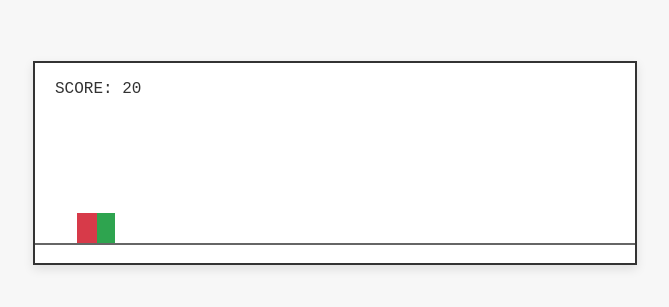
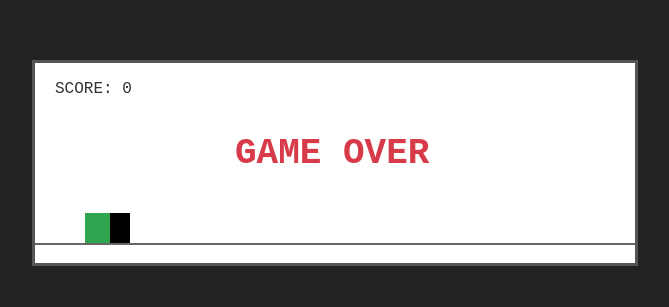
Before and after one commit to s2026170-sys/agent-bot, a website: page src/game.html in a window 1280 px wide. Shown: the part 237-544 px from the top of the page, without its empty margins (305-974 px from the left). Drawn offline with Linux system fonts and the light colour scheme.

Commit message:
Update game.html

```diff
--- a/src/game.html
+++ b/src/game.html
@@ -2,10 +2,10 @@
 <html>
 <head>
   <meta charset="utf-8">
-  <title>Indie Dino Run</title>
+  <title>Indie Dino Run (Hardcore)</title>
   <style>
-    body { margin: 0; background: #f7f7f7; display: flex; justify-content: center; align-items: center; height: 100vh; font-family: sans-serif; }
-    canvas { background: #fff; border: 2px solid #333; box-shadow: 0 4px 10px rgba(0,0,0,0.1); }
+    body { margin: 0; background: #222; display: flex; justify-content: center; align-items: center; height: 100vh; }
+    canvas { background: #fff; border: 3px solid #555; }
   </style>
 </head>
 <body>
@@ -15,46 +15,57 @@
     const ctx = canvas.getContext('2d');
 
     let dinoY = 150, dinoVY = 0, isJumping = false;
-    let obstacleX = 600, speed = 6, score = 0;
+    let obstacleX = 600, speed = 7, score = 0;
+    let isGameOver = false;
 
     window.addEventListener('keydown', (e) => {
-      if (e.code === 'Space' && !isJumping) {
-        dinoVY = -12;
-        isJumping = true;
+      if (e.code === 'Space') {
+        if (isGameOver) {
+          // リスタート
+          isGameOver = false;
+          dinoY = 150; dinoVY = 0;
+          obstacleX = 600; score = 0;
+          loop();
+        } else if (!isJumping) {
+          dinoVY = -12;
+          isJumping = true;
+        }
       }
     });
 
     function loop() {
-      // 物理演算
+      if (isGameOver) return;
+
       dinoY += dinoVY;
-      dinoVY += 0.8; // 重力
+      dinoVY += 0.8;
       if (dinoY >= 150) { dinoY = 150; dinoVY = 0; isJumping = false; }
 
-      // 障害物の移動
       obstacleX -= speed;
       if (obstacleX < -20) { obstacleX = 600; score += 10; }
 
+      // ★ 衝突判定（サボテンにぶつかったら即死！）
+      // 恐竜: X(50〜80), Y(dinoY〜dinoY+30)
+      // サボテン: X(obstacleX〜obstacleX+20), Y(150〜180)
+      if (obstacleX < 80 && obstacleX + 20 > 50 && dinoY + 30 > 150) {
+        isGameOver = true;
+      }
+
       // 描画
       ctx.clearRect(0, 0, canvas.width, canvas.height);
+      ctx.fillStyle = '#666'; ctx.fillRect(0, 180, 600, 2); // 地面
+      ctx.fillStyle = '#2ea44f'; ctx.fillRect(50, dinoY, 30, 30); // 自機
+      ctx.fillStyle = '#000'; ctx.fillRect(obstacleX, 150, 20, 30); // 敵（黒色に変更）
 
-      // 地面
-      ctx.fillStyle = '#666';
-      ctx.fillRect(0, 180, 600, 2);
-
-      // 恐竜（緑の四角）
-      ctx.fillStyle = '#2ea44f';
-      ctx.fillRect(50, dinoY, 30, 30);
-
-      // 障害物・サボテン（黒の四角）
-      ctx.fillStyle = '#d73a49';
-      ctx.fillRect(obstacleX, 150, 20, 30);
-
-      // スコア
-      ctx.fillStyle = '#333';
-      ctx.font = '16px monospace';
+      ctx.fillStyle = '#333'; ctx.font = '16px monospace';
       ctx.fillText(`SCORE: ${score}`, 20, 30);
 
-      requestAnimationFrame(loop);
+      if (isGameOver) {
+        ctx.fillStyle = '#d73a49';
+        ctx.font = 'bold 36px monospace';
+        ctx.fillText('GAME OVER', 200, 100);
+      } else {
+        requestAnimationFrame(loop);
+      }
     }
     loop();
   </script>
```
